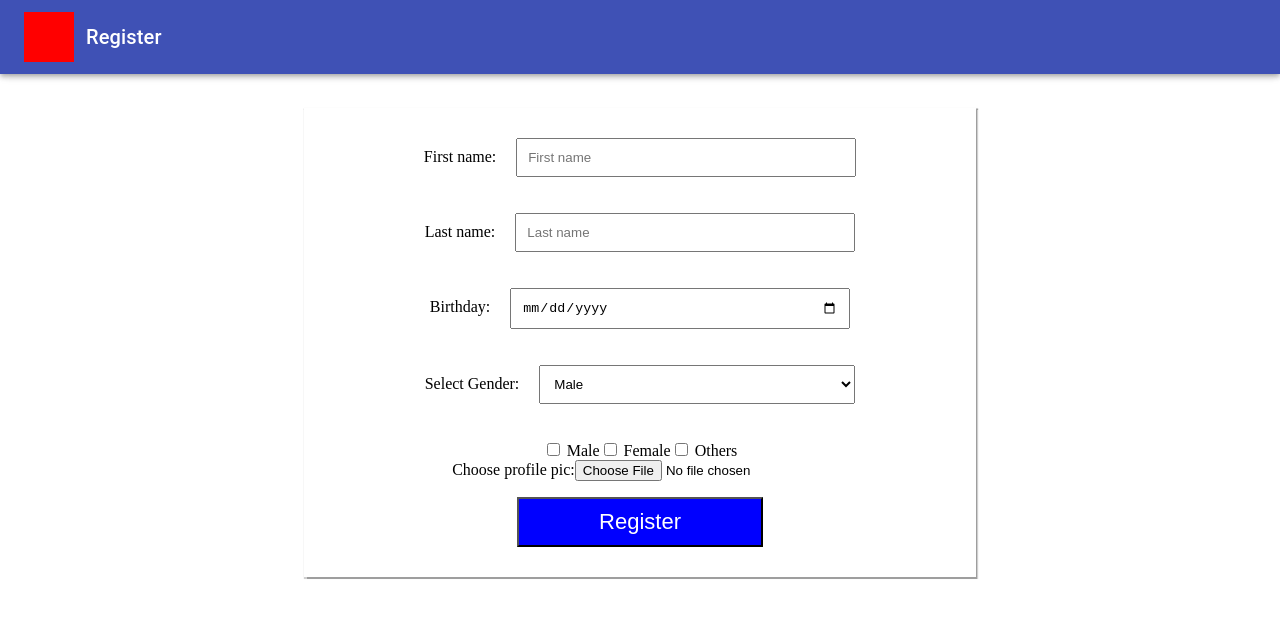
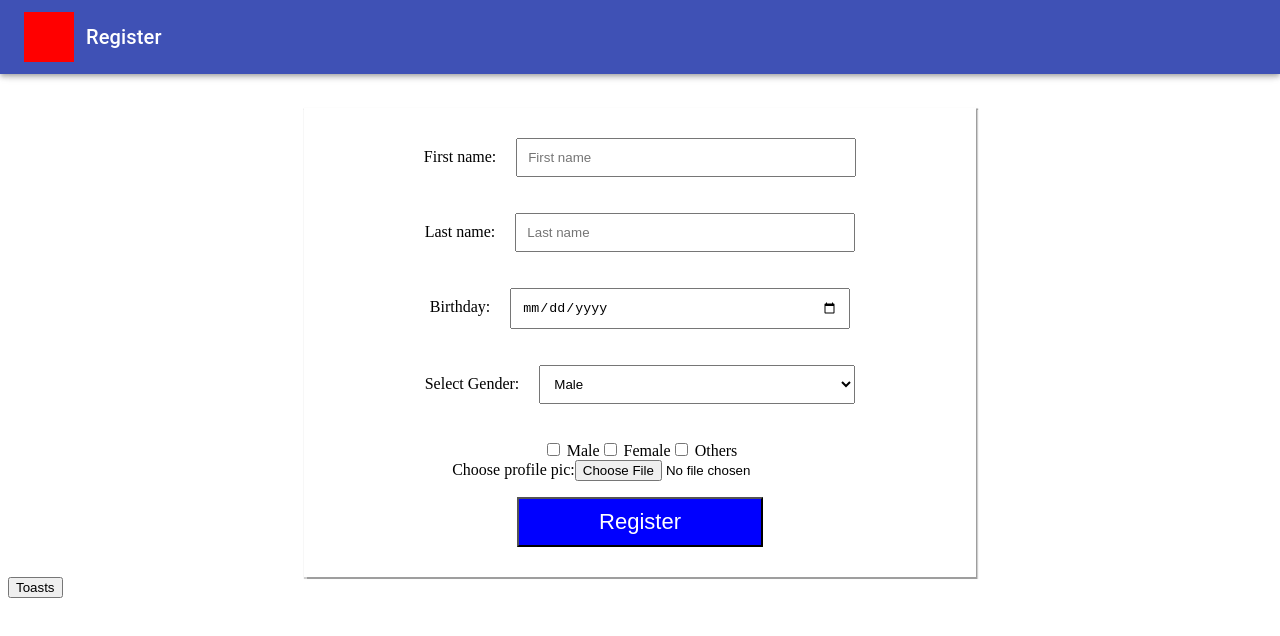
Before and after one commit to nikeshshetye/react-sample-structure, a React (Create React App) app: page / in a window 1280 px wide. Shown: the top 636 px of the page. Built offline with nearby package versions, Linux system fonts and the light colour scheme.

Commit message:
toastify

```diff
--- a/src/pages/index.js
+++ b/src/pages/index.js
@@ -1,7 +1,7 @@
 import React, { Fragment, Component } from 'react';
 import { connect } from 'react-redux';
 import { Route, Switch, Link } from 'react-router-dom';
-import { ToastContainer } from 'react-toastify';
+import { ToastContainer, toast } from 'react-toastify';
 
 // import FullscreenLoader from 'fullscreenLoader';
 import Post from './Post';
@@ -9,13 +9,14 @@ import Home from './Home';
 import About from './About';
 import { requestAppData } from '../actions/actionCreators';
 
+// toast.configure();
 class App extends Component {
     constructor(props) {
         super(props);
         this.state = {};
     }
 
-    componentDidMount() {}
+    componentDidMount() { }
 
     render() {
         return (
@@ -25,26 +26,22 @@ class App extends Component {
                     <Route path="/Post" component={Post} />
                     <Route path="/about" component={About} />
                 </Switch>
-                {/*
-                    // Toast Documentation
-                    // https://github.com/fkhadra/react-toastify#toastcontainer
-                    // import { toast } from 'react-toastify';
-                    // toast.success('Wow so easy !');
-                    // toast.success("Hello", options) // add type: 'success' to options
-                    // toast.info("World", options) // add type: 'info' to options
-                    // toast.warn(<Img />, options) // add type: 'warning' to options
-                    // toast.error(<Img />, options) // add type: 'error' to options
-                    // toast.dismiss() // Remove all toasts !
-                */}
-                <ToastContainer
-                    hideProgressBar
-                    closeButton={true}
-                    newestOnTop
-                    autoClose={5000}
-                />
-                {/* {this.state.showLoader ? (
-                    <FullscreenLoader hasTransparentBg />
-                ) : null} */}
+
+                <button type="button" onClick={() => {
+                    toast('Wow so easy !');
+                    toast.success('Wow so easy !');
+                    toast.success("Hello", {
+                        position: toast.POSITION.TOP_CENTER
+                    })
+                    toast.info("World", {
+                        position: toast.POSITION.BOTTOM_RIGHT,
+                        className: 'foo-bar'
+                    })
+                    toast.warn(<img />)
+                    toast.error(<img />)
+                    // toast.dismiss() // Remove all toasts
+                }}>Toasts</button>
+                <ToastContainer /> {/* required */}
             </Fragment>
         );
     }
```
